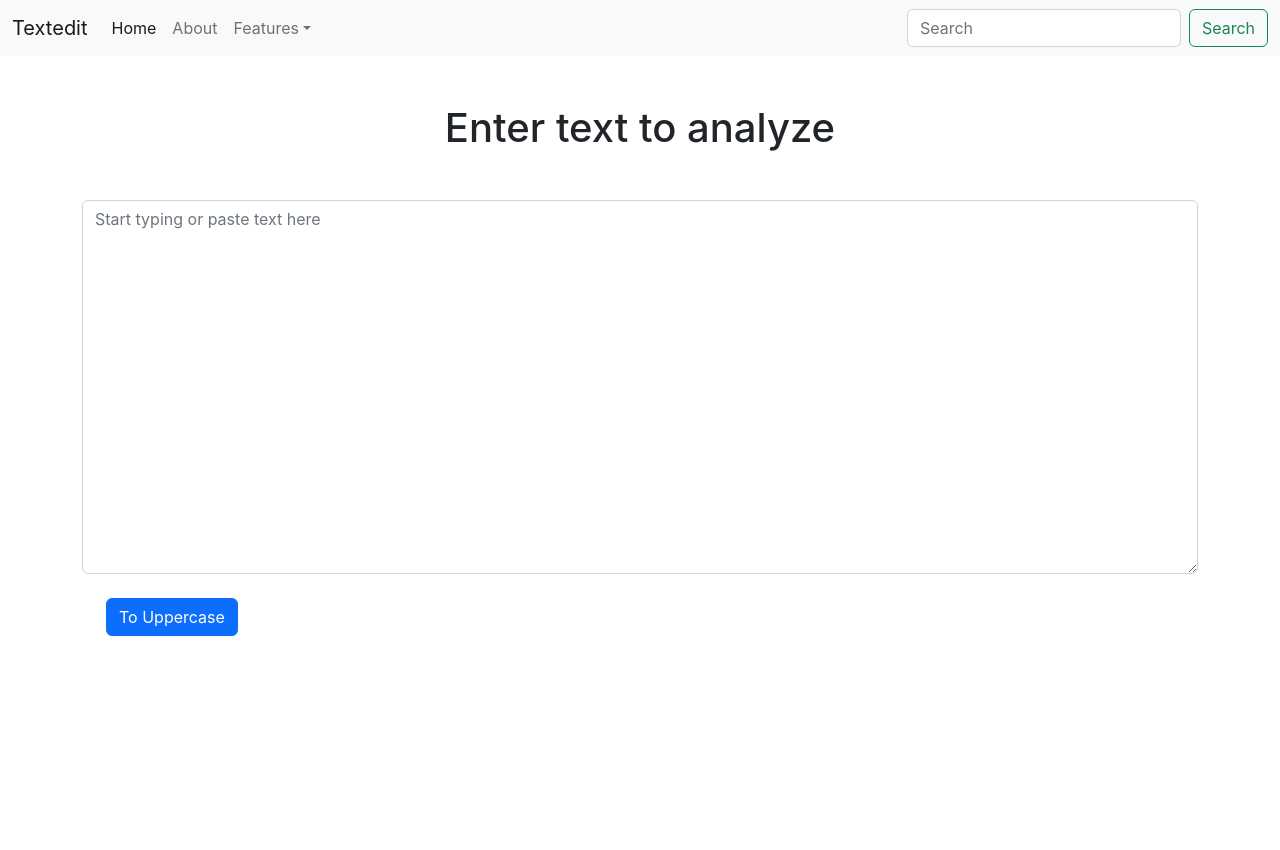
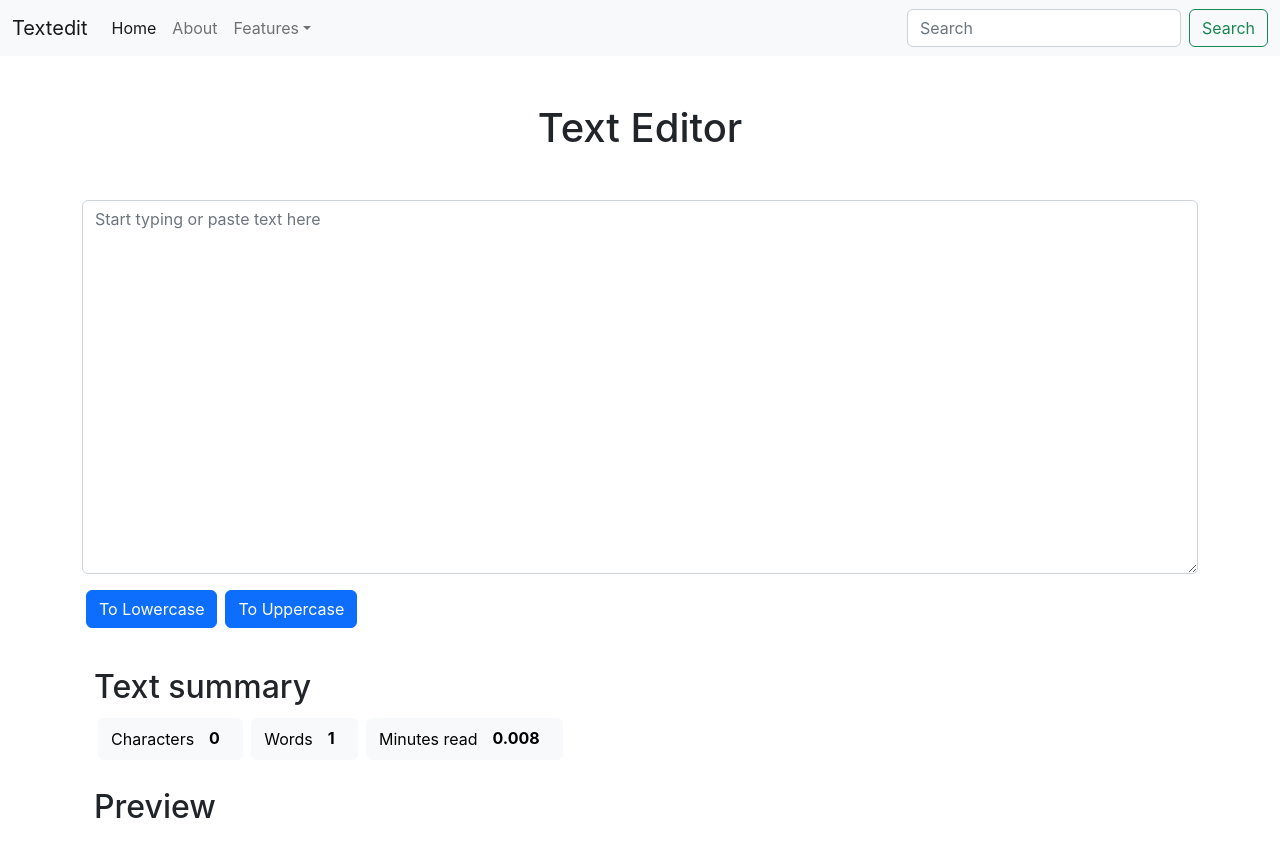
Before and after one commit to pushkardangi/textedit-app, a React (Create React App) app: page / in a window 1280 px wide. Before the commit the page ends 800 px from the top, so only its background shows below. Built offline with nearby package versions, Linux system fonts and the light colour scheme.

Commit message:
08 completed (added js logic)

```diff
--- a/src/App.js
+++ b/src/App.js
@@ -5,7 +5,7 @@ function App() {
   return (
     <>
       <Navbar title="Textedit" />
-      <TextForm title="Enter text to analyze"/>
+      <TextForm title="Text Editor"/>
     </>
   );
 }
--- a/src/components/TextForm.js
+++ b/src/components/TextForm.js
@@ -3,17 +3,23 @@ import PropTypes from "prop-types";
 
 export default function TextForm(props) {
 
-  // function changes text to uppercase and
-  // change the state to new text(uppercase)
-  const handleUpperCase = () => {
-    console.log("Upper case was clicked.");
+  // function convert text to lowercase and
+  // change the state to new text(lowercase)
+  const handleLowercase = () => {
+    console.log("Lower was clicked.");
+    const newText = text.toLowerCase();
+    setText(newText);
+  };
+
+  const handleUppercase = () => {
+    console.log("Uppercase was clicked.");
     const newText = text.toUpperCase();
     setText(newText);
   };
 
   // change in the state of textarea
   const handleOnChange = (event) => {
-    console.log("On Change.");
+    // console.log("On Change.");
     setText(event.target.value); // setText = current value inside textarea
   };
 
@@ -22,6 +28,7 @@ export default function TextForm(props) {
   // text = "Enter text here2"; // wrong way to change the state
 
   return (
+    <>
       <main>
         <div className="container">
           <h1 className="m-5 text-center">{props.title}</h1>
@@ -36,15 +43,56 @@ export default function TextForm(props) {
               rows="15"
             ></textarea>
           </div>
+
           <button
             type="button"
-          className="btn btn-primary m-4"
+            className="btn btn-primary mx-1 my-3"
             // trigger for function call
-          onClick={handleUpperCase}>
+            onClick={handleLowercase}>
+            To Lowercase
+          </button>
+
+          <button
+            type="button"
+            className="btn btn-primary mx-1 my-3"
+            // trigger for function call
+            onClick={handleUppercase}>
             To Uppercase
           </button>
+
         </div>
       </main>
+
+      <div className="container">
+        <div className="container my-4">
+          <h2>Text summary</h2>
+
+          <button type="button" className="btn btn-light m-1">
+            Characters{" "}
+            <span className="badge text-bg-light fs-6">{text.length}</span>
+          </button>
+
+          <button type="button" className="btn btn-light m-1">
+            Words{" "}
+            <span className="badge text-bg-light fs-6">
+              {text.split(" ").length}
+            </span>
+          </button>
+
+          <button type="button" className="btn btn-light m-1">
+            Minutes read {" "}
+            <span className="badge text-bg-light fs-6">
+              {text.split(" ").length*0.008}
+            </span>
+          </button>
+        </div>
+
+        <div className="container my-4">
+          <h2>Preview</h2>
+          <div className="preview mx-1 my-1">{text}</div>
+        </div>
+      </div>
+    </>
   );
 }
 
```
Lines whose indentation alone changed are shown as unchanged.
